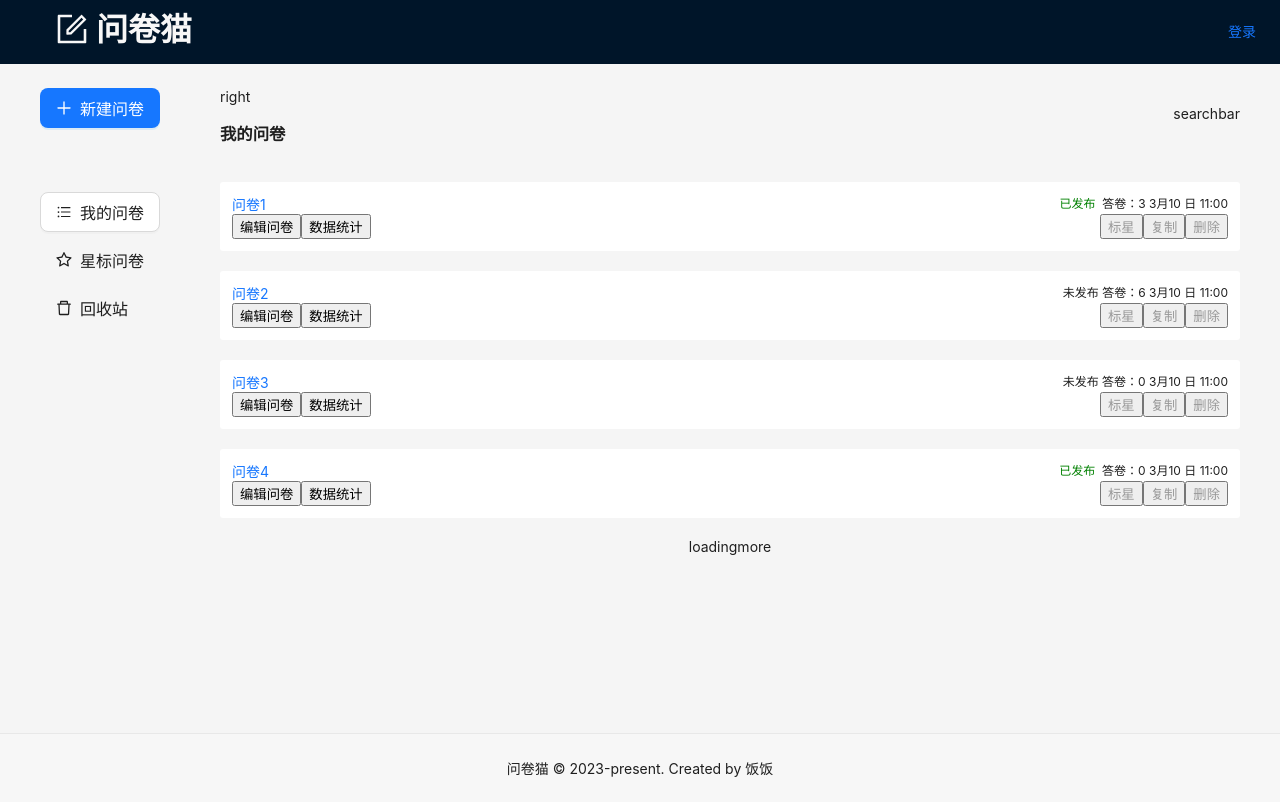
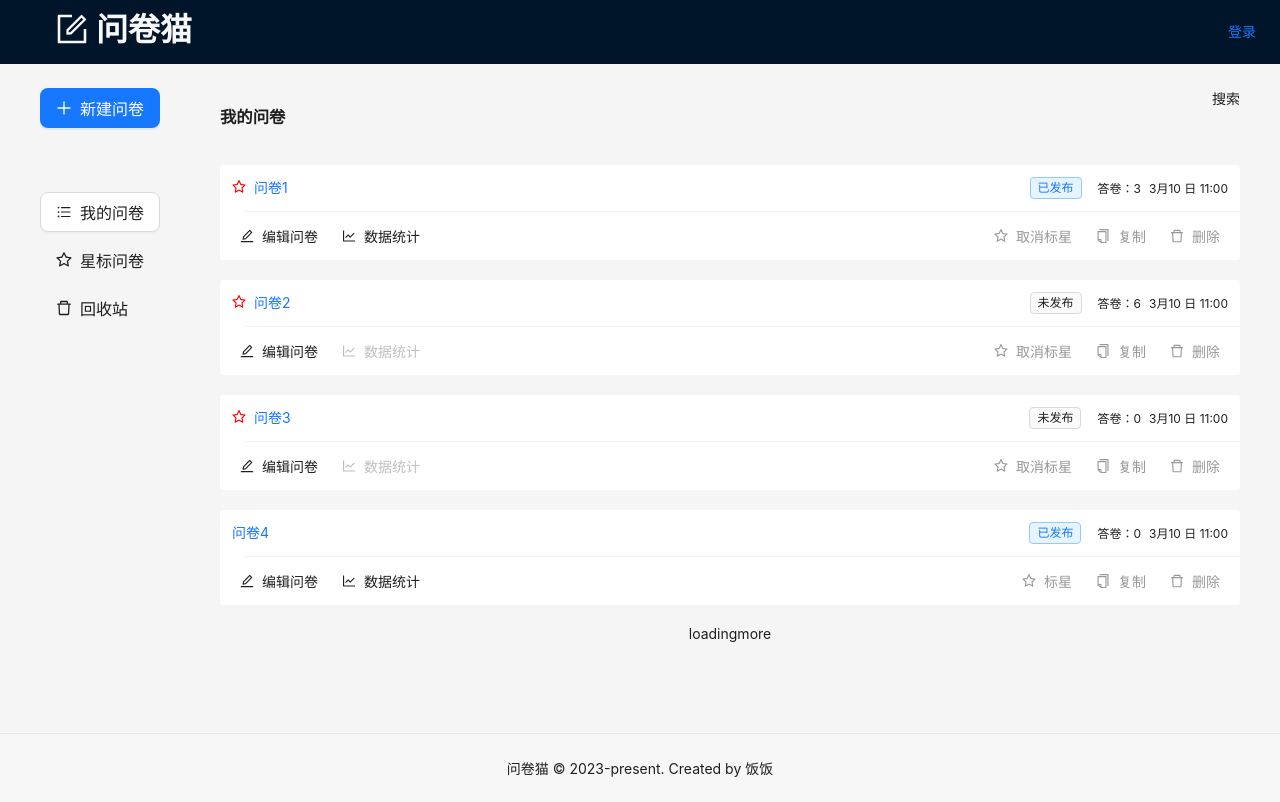
Before and after one commit to JasmineFan/wenquan-fe, a React (Create React App) app: page /manage/list in a window 1280 px wide. Built offline with nearby package versions, Linux system fonts and the light colour scheme.

Commit message:
chore: popConfirm和 confirm 和 message

```diff
--- a/src/components/QuestionCard.tsx
+++ b/src/components/QuestionCard.tsx
@@ -1,5 +1,18 @@
 import React, { FC } from 'react'
 import styles from './QuestionCard.module.scss'
+import { Button, Space, Tag, Divider, Popconfirm, Modal, message } from 'antd'
+import { useNavigate, Link } from 'react-router-dom'
+import {
+  StarOutlined,
+  CopyOutlined,
+  DeleteOutlined,
+  EditOutlined,
+  LineChartOutlined,
+  ExclamationCircleOutlined,
+} from '@ant-design/icons'
+
+const { confirm } = Modal
+
 type PropsType = {
   _id: string
   title: string
@@ -10,30 +23,86 @@ type PropsType = {
 }
 
 const QuestionCard: FC<PropsType> = (props: PropsType) => {
-  const { _id, title, isPublished, answerCount, createdAt } = props
+  const { _id, title, isPublished, answerCount, createdAt, isStar } = props
+  const nav = useNavigate()
+  function duplicate() {
+    message.success('复制')
+  }
+  function del() {
+    confirm({
+      title: '确定删除该问卷',
+      icon: <ExclamationCircleOutlined />,
+      onOk: () => {
+        message.success('删除成功')
+      },
+    })
+  }
   return (
     <div className={styles.container}>
       <div className={styles.title}>
         <div className={styles.left}>
-          <a href="">{title}</a>
+          <Link to={isPublished ? `/question/stat/${_id}` : `/question/edit/${_id}`}>
+            <Space>
+              {isStar && <StarOutlined style={{ color: 'red' }} />}
+              {title}
+            </Space>
+          </Link>
         </div>
         <div className={styles.right}>
-          {isPublished ? <span style={{ color: 'green' }}> 已发布 </span> : <span>未发布</span>}
-          &nbsp;
-          <span>答卷：{answerCount}</span>
-          &nbsp;
-          <span>{createdAt}</span>
+          <Space>
+            {isPublished ? <Tag color="processing"> 已发布 </Tag> : <Tag>未发布</Tag>}
+            <span>答卷：{answerCount}</span>
+            <span>{createdAt}</span>
+          </Space>
         </div>
       </div>
+      <Divider style={{ margin: '12px' }} />
       <div className={styles['button-container']}>
         <div className={styles.left}>
-          <button>编辑问卷</button>
-          <button>数据统计</button>
+          <Space>
+            <Button
+              type="text"
+              icon={<EditOutlined />}
+              size="small"
+              onClick={() => {
+                nav(`/question/edit/${_id}`)
+              }}
+            >
+              编辑问卷
+            </Button>
+            <Button
+              type="text"
+              icon={<LineChartOutlined />}
+              size="small"
+              onClick={() => {
+                nav(`/question/stat/${_id}`)
+              }}
+              disabled={!isPublished}
+            >
+              数据统计
+            </Button>
+          </Space>
         </div>
         <div className={styles.right}>
-          <button>标星</button>
-          <button>复制</button>
-          <button>删除</button>
+          <Space>
+            <Button type="text" icon={<StarOutlined />} size="small">
+              {isStar ? '取消标星' : '标星'}
+            </Button>
+            <Popconfirm
+              title="确定复制该问卷？"
+              onConfirm={duplicate}
+              okText="确定"
+              cancelText="取消"
+            >
+              <Button type="text" icon={<CopyOutlined />} size="small">
+                复制
+              </Button>
+            </Popconfirm>
+
+            <Button type="text" icon={<DeleteOutlined />} size="small" onClick={del}>
+              删除
+            </Button>
+          </Space>
         </div>
       </div>
     </div>
--- a/src/layouts/ManageLayout.tsx
+++ b/src/layouts/ManageLayout.tsx
@@ -44,8 +44,6 @@ const ManageLayout: FC = () => {
         </Space>
       </div>
       <div className={styles.right}>
-        {' '}
-        right
         <Outlet />
       </div>
     </div>
--- /dev/null
+++ b/src/pages/Home.module.scss
@@ -0,0 +1,15 @@
+.container{
+    height: calc(100vh - 64px - 67px);
+    display:flex;
+    flex-direction:column;
+    justify-content: center;
+    align-items: center;
+    .info {
+        text-align:center;
+        button{
+            height: 60px;
+            font-size:24px;
+        }
+    }
+    background-image: linear-gradient(120deg, #89f7fe 0%, #66a6ff 100%);
+}
--- a/src/pages/Home.tsx
+++ b/src/pages/Home.tsx
@@ -1,16 +1,29 @@
 import React, { FC } from 'react'
 import { useNavigate, Link } from 'react-router-dom'
-import { Button } from 'antd'
+import { Button, Typography } from 'antd'
+import { MANAGE_LIST_PATHNAME } from '../router'
+import styles from './Home.module.scss'
+
+const { Title, Paragraph } = Typography
 const Home: FC = () => {
   //useNavigate 就是react router 的第三方hook
   const nav = useNavigate()
-  function clickHandlerLogin() {
-    nav('/login')
-  }
   return (
-    <div>
-      <Button onClick={clickHandlerLogin}>登录</Button> &nbsp;
-      <Link to="/register">注册</Link>
+    <div className={styles.container}>
+      <div className={styles.info}>
+        <Title>问卷调查 | 在线投票</Title>
+        <Paragraph>已累计创建问卷 100 份， 发布问卷 80 份，收到答卷 1000 份</Paragraph>
+        <div>
+          <Button
+            type="primary"
+            onClick={() => {
+              nav(MANAGE_LIST_PATHNAME)
+            }}
+          >
+            开始使用
+          </Button>
+        </div>
+      </div>
     </div>
   )
 }
--- a/src/pages/NotFound.tsx
+++ b/src/pages/NotFound.tsx
@@ -1,6 +1,28 @@
 import React, { FC } from 'react'
+import { Result, Button } from 'antd'
+import { useNavigate } from 'react-router-dom'
+import { MANAGE_LIST_PATHNAME } from '../router'
 
 const NotFound: FC = () => {
-  return <div>notfount</div>
+  const nav = useNavigate()
+  return (
+    <div>
+      <Result
+        status="404"
+        title="404"
+        subTitle="抱歉，你访问的页面不存在"
+        extra={
+          <Button
+            type="primary"
+            onClick={() => {
+              nav(`${MANAGE_LIST_PATHNAME}`)
+            }}
+          >
+            回到首页
+          </Button>
+        }
+      />
+    </div>
+  )
 }
 export default NotFound
--- a/src/pages/manage/List.tsx
+++ b/src/pages/manage/List.tsx
@@ -1,5 +1,5 @@
 import React, { FC, useState } from 'react'
-import styles from './List.module.scss'
+import styles from './Common.module.scss'
 import QuestionCard from '../../components/QuestionCard'
 import { useSearchParams } from 'react-router-dom'
 import { useTitle } from 'ahooks'
@@ -49,13 +49,14 @@ const List: FC = () => {
         <div className={styles.left}>
           <h3>我的问卷</h3>
         </div>
-        <div className={styles.right}>searchbar</div>
+        <div className={styles.right}>搜索</div>
       </div>
       <div className={styles.content}>
-        {questionList.map(question => {
-          const { _id } = question
-          return <QuestionCard key={_id} {...question} />
-        })}
+        {questionList.length > 0 &&
+          questionList.map(question => {
+            const { _id } = question
+            return <QuestionCard key={_id} {...question} />
+          })}
       </div>
       <div className={styles.footer}>loadingmore</div>
     </>
--- a/src/pages/manage/Star.tsx
+++ b/src/pages/manage/Star.tsx
@@ -1,5 +1,17 @@
 import React, { FC } from 'react'
+import styles from './Common.module.scss'
 const Star: FC = () => {
-  return <div>star</div>
+  return (
+    <>
+      <div className={styles.header}>
+        <div className={styles.left}>
+          <h3>我的问卷</h3>
+        </div>
+        <div className={styles.right}>搜索</div>
+      </div>
+      <div className={styles.content}>star</div>
+      <div className={styles.footer}>loadingmore</div>
+    </>
+  )
 }
 export default Star
--- a/src/pages/manage/Trash.tsx
+++ b/src/pages/manage/Trash.tsx
@@ -1,7 +1,19 @@
 import React, { FC } from 'react'
+import styles from './Common.module.scss'
 
 const Trash: FC = () => {
-  return <div>trash</div>
+  return (
+    <>
+      <div className={styles.header}>
+        <div className={styles.left}>
+          <h3>我的问卷</h3>
+        </div>
+        <div className={styles.right}>搜索</div>
+      </div>
+      <div className={styles.content}>trash</div>
+      <div className={styles.footer}>loadingmore</div>
+    </>
+  )
 }
 
 export default Trash
```
Also changed, not shown: src/pages/manage/Common.module.scss (renamed from src/pages/manage/List.module.scss).
